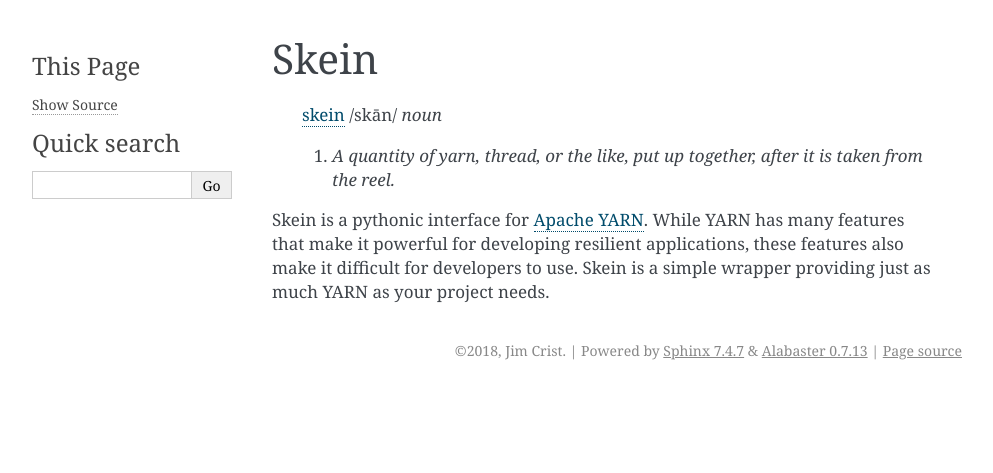
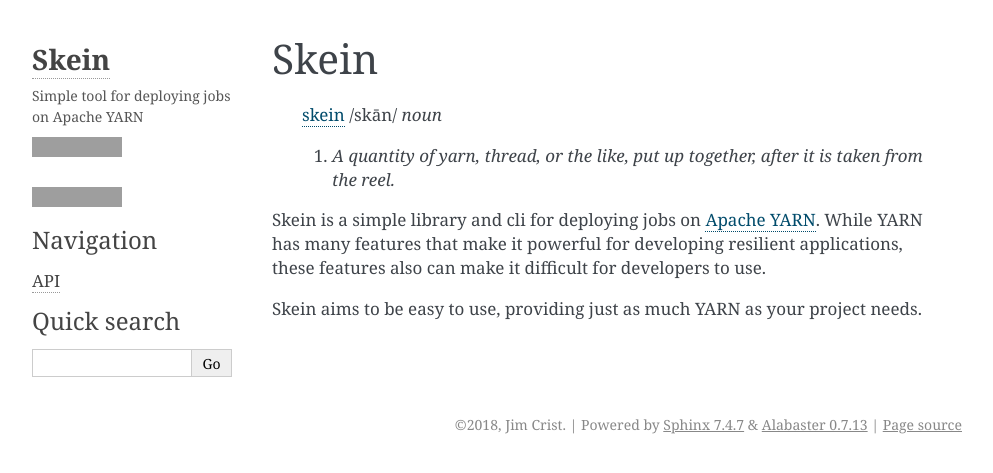
Before and after one commit to jcrist/skein, a Sphinx documentation site: the page built from docs/source/index.rst, in a window 1280 px wide. Shown: the top 473 px of the page, without its empty margins (148-1141 px from the left). Built offline with Sphinx 7.4.7, drawn with Linux system fonts in a browser that asks for light colours; grey boxes are pictures that could not be loaded.

Commit message:
Add api docs, update docs conf

```diff
--- a/docs/source/conf.py
+++ b/docs/source/conf.py
@@ -39,8 +39,7 @@
 # Add any Sphinx extension module names here, as strings. They can be
 # extensions coming with Sphinx (named 'sphinx.ext.*') or your custom
 # ones.
-extensions = ['sphinx.ext.autodoc', 'sphinx.ext.autosummary',
-              'sphinx.ext.intersphinx', 'numpydoc']
+extensions = ['sphinx.ext.autodoc', 'sphinx.ext.intersphinx', 'numpydoc']
 numpydoc_show_class_members = False
 
 intersphinx_mapping = {
@@ -84,28 +83,22 @@
 # a list of builtin themes.
 #
 html_theme = 'alabaster'
-
-# Theme options are theme-specific and customize the look and feel of a theme
-# further.  For a list of options available for each theme, see the
-# documentation.
-#
-# html_theme_options = {}
+html_theme_options = {
+    'description': 'Simple tool for deploying jobs on Apache YARN',
+    'github_user': 'jcrist',
+    'github_repo': 'skein',
+    'travis_button': True
+}
+html_sidebars = {
+    '**': ['about.html',
+           'navigation.html',
+           'searchbox.html']
+}
 
 # Add any paths that contain custom static files (such as style sheets) here,
 # relative to this directory. They are copied after the builtin static files,
 # so a file named "default.css" will overwrite the builtin "default.css".
 html_static_path = ['_static']
-
-# Custom sidebar templates, must be a dictionary that maps document names
-# to template names.
-#
-# The default sidebars (for documents that don't match any pattern) are
-# defined by theme itself.  Builtin themes are using these templates by
-# default: ``['localtoc.html', 'relations.html', 'sourcelink.html',
-# 'searchbox.html']``.
-#
-# html_sidebars = {}
-
 
 # -- Options for HTMLHelp output ---------------------------------------------
 
--- a/docs/source/index.rst
+++ b/docs/source/index.rst
@@ -5,8 +5,15 @@
 
     1. *A quantity of yarn, thread, or the like, put up together, after it is taken from the reel.*
 
-Skein is a pythonic interface for `Apache YARN
+Skein is a simple library and cli for deploying jobs on `Apache YARN
 <https://hadoop.apache.org/docs/current/hadoop-yarn/hadoop-yarn-site/YARN.html>`_.
 While YARN has many features that make it powerful for developing resilient
-applications, these features also make it difficult for developers to use.
-Skein is a simple wrapper providing just as much YARN as your project needs.
+applications, these features also can make it difficult for developers to use.
+
+Skein aims to be easy to use, providing just as much YARN as your project
+needs.
+
+.. toctree::
+    :hidden:
+
+    api.rst
```
Also changed, not shown: docs/source/api.rst (added, +43 -0 lines), 1 other file.
